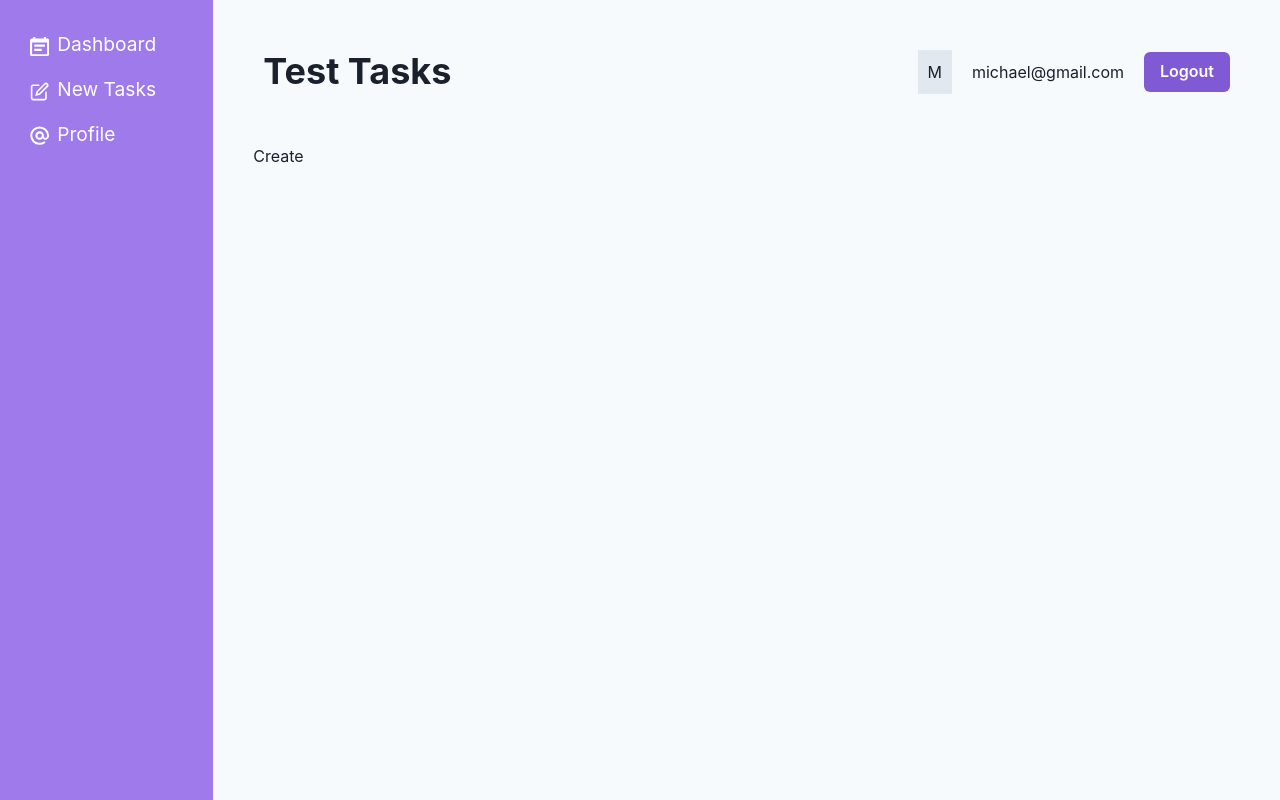
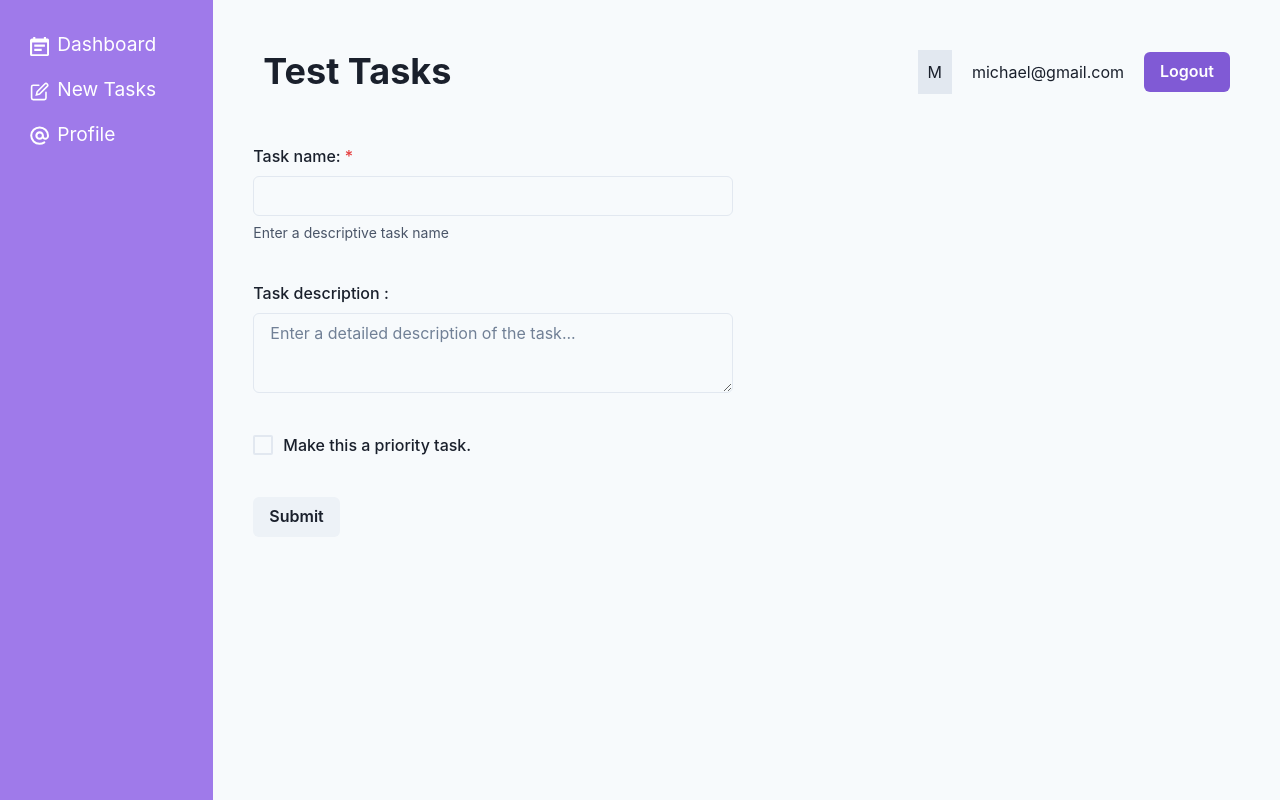
Before and after one commit to Michael4real-ux/REACT-WITH-CHAKRA-UI, a React (Vite) app: page /create in a window 1280 px wide. Built offline with nearby package versions, Linux system fonts and the light colour scheme.

Commit message:
Form fields added

```diff
--- a/src/App.jsx
+++ b/src/App.jsx
@@ -8,7 +8,7 @@
 // layouts and pages
 import RootLayout from './layouts/RootLayout'
 import Dashboard, { tasksLoader } from './pages/Dashboard'
-import Create from './pages/Create'
+import Create, { createAction } from './pages/Create'
 import Profile from './pages/Profile'
 
 // router and routes
@@ -16,7 +16,7 @@
   createRoutesFromElements(
     <Route path="/" element={<RootLayout />}>
       <Route index element={<Dashboard />} loader={tasksLoader}/>
-      <Route path="create" element={<Create />} />
+      <Route path="create" element={<Create />} action={createAction} />
       <Route path="profile" element={<Profile />} />
     </Route>
   )
--- a/src/pages/Create.jsx
+++ b/src/pages/Create.jsx
@@ -1,5 +1,54 @@
+import {
+  Box,
+  FormControl,
+  FormLabel,
+  Input,
+  FormHelperText,
+  Textarea,
+  Checkbox,
+  Button,
+} from "@chakra-ui/react";
+import { Form, redirect } from "react-router-dom";
 export default function Create() {
   return (
-    <div>Create</div>
-  )
+    <Box maxW="480px">
+      <Form method="post" action="/create">
+        <FormControl isRequired mb="40px">
+          <FormLabel>Task name:</FormLabel>
+          <Input type="text" name="title" />
+          <FormHelperText>Enter a descriptive task name</FormHelperText>
+        </FormControl>
+
+        <FormControl mb="40px">
+          <FormLabel>Task description :</FormLabel>
+          <Textarea
+            placeholder="Enter a detailed description of the task..."
+            name="description"
+          />
+        </FormControl>
+
+        <FormControl display="flex" alignItems="center" mb="40px">
+          <Checkbox name="isPriority" size="lg" colorScheme="purple" />
+          <FormLabel mb="0" ml="10px">
+            Make this a priority task.
+          </FormLabel>
+        </FormControl>
+        <Button type="submit">Submit</Button>
+      </Form>
+    </Box>
+  );
 }
+
+export const createAction = async ({ request }) => {
+  const data = await request.formData();
+
+  const task = {
+    title: data.get("title"),
+    description: data.get("description"),
+    isPriority: data.get("isPriority") === "",
+  };
+
+  console.log(task);
+
+  return redirect("/");
+};
```
